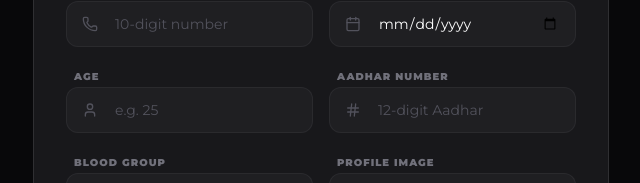
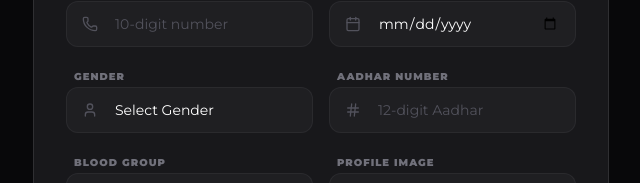
Before and after one commit to riowonder/Aarambh-Frontend, a React (Vite) app: page /user-register in a window 1280 px wide. Shown: the part 337-520 px from the top of the page, without its empty margins (319-959 px from the left). Built offline with nearby package versions, Linux system fonts and the light colour scheme.

Commit message:
Age replaced with gender

```diff
--- a/src/pages/auth/Register.jsx
+++ b/src/pages/auth/Register.jsx
@@ -18,7 +18,7 @@ const plans = [
 
 const INITIAL_FORM = {
   name: "", email: "", phone: "", address: "",
-  dob: "", age: "", aadhar: "", blood_group: "",
+  dob: "", age: "", gender: "", aadhar: "", blood_group: "",
   image: null, subscription_plan: "Custom", start_date: "",
 };
 
@@ -37,6 +37,22 @@ export default function Register() {
   const { login }               = useUser();
   const navigate                = useNavigate();
 
+  const calculateAge = (dob) => {
+    if (!dob) return "";
+
+    const birthDate = new Date(dob);
+    const today = new Date();
+
+    let age = today.getFullYear() - birthDate.getFullYear();
+    const hasBirthdayPassed =
+      today.getMonth() > birthDate.getMonth() ||
+      (today.getMonth() === birthDate.getMonth() && today.getDate() >= birthDate.getDate());
+
+    if (!hasBirthdayPassed) age -= 1;
+
+    return age > 0 ? age : "";
+  };
+
   const handleInputChange = (e) => {
     const { name, value, type, files } = e.target;
     // Clear error on change
@@ -51,6 +67,10 @@ export default function Register() {
         e.target.value = "";
         return;
       }
+    }
+    if (name === "dob") {
+      setFormData((prev) => ({ ...prev, dob: value, age: calculateAge(value) }));
+      return;
     }
     setFormData((prev) => ({ ...prev, [name]: type === "file" ? files[0] : value }));
   };
@@ -228,13 +248,18 @@ export default function Register() {
                       </div>
                       {errors.dob && <p className="text-[10px] text-red-400 ml-2">{errors.dob}</p>}
                     </div>
-                    {/* Age */}
+                    {/* Gender */}
                     <div className="space-y-1.5">
-                      <label className={LABEL_CLS}>Age</label>
+                      <label className={LABEL_CLS}>Gender</label>
                       <div className="relative">
                         <User className="absolute left-4 top-1/2 -translate-y-1/2 w-4 h-4 text-zinc-600" />
-                        <input name="age" type="number" min="1" value={formData.age} onChange={handleInputChange}
-                          placeholder="e.g. 25" className={INPUT_CLS} />
+                        <select name="gender" value={formData.gender} onChange={handleInputChange}
+                          className={`${INPUT_CLS} appearance-none bg-zinc-800/50`}>
+                          <option value="">Select Gender</option>
+                          <option value="Male">Male</option>
+                          <option value="Female">Female</option>
+                          <option value="Other">Other</option>
+                        </select>
                       </div>
                     </div>
                     {/* Aadhar */}
--- a/src/pages/main/UserDashboard.jsx
+++ b/src/pages/main/UserDashboard.jsx
@@ -367,7 +367,7 @@ export default function UserDashboard() {
             <div className="space-y-3">
               <PrimaryRow icon={<Hash      className="w-3.5 h-3.5" />} label="Serial No"   value={fmtVal(u.serial_no)} />
               <PrimaryRow icon={<UserIcon  className="w-3.5 h-3.5" />} label="Name"        value={fmtVal(u.name)} />
-              <PrimaryRow icon={<AtSign    className="w-3.5 h-3.5" />} label="Username"    value={fmtVal(u.username || u.email?.split("@")[0])} />
+              {/* <PrimaryRow icon={<AtSign    className="w-3.5 h-3.5" />} label="Username"    value={fmtVal(u.username || u.email?.split("@")[0])} /> */}
               <PrimaryRow icon={<Phone     className="w-3.5 h-3.5" />} label="Phone"       value={fmtVal(u.phone_number)} />
               <PrimaryRow icon={<Mail      className="w-3.5 h-3.5" />} label="Email"       value={fmtVal(u.email)} isEmail />
             </div>
```
